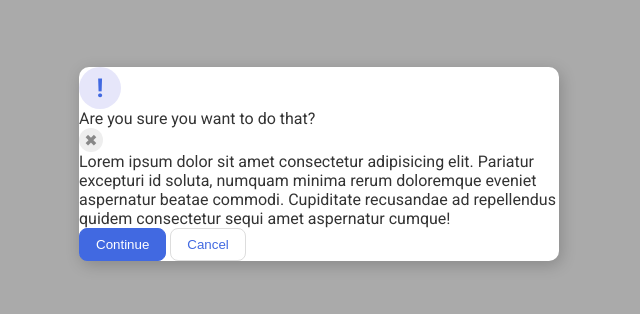
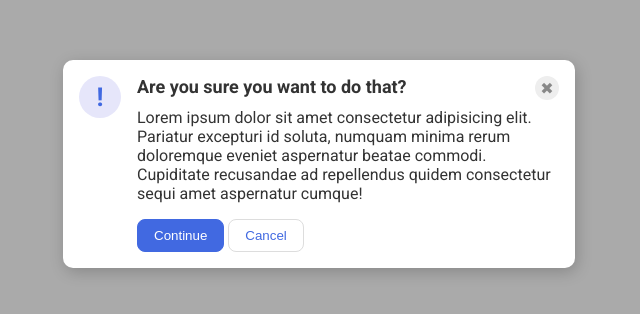
Before and after one commit to GoharKhan11/Odin-Lessons, a plain HTML site: page flex-exercises/5-flex-modal/index.html in a window 1280 px wide. Shown: the part 236-550 px from the top of the page, without its empty margins (321-961 px from the left). Drawn offline with Linux system fonts and the light colour scheme.

Commit message:
Add solution to 5-flex-modal

```diff
--- a/flex-exercises/5-flex-modal/index.html
+++ b/flex-exercises/5-flex-modal/index.html
@@ -8,13 +8,24 @@
     <title>Modal</title>
   </head>
   <body>
+
     <div class="modal">
+
       <div class="icon">!</div>
-      <div class="header">Are you sure you want to do that?</div>
-      <div class="close-button">✖</div>
-      <div class="text">Lorem ipsum dolor sit amet consectetur adipisicing elit. Pariatur excepturi id soluta, numquam minima rerum doloremque eveniet aspernatur beatae commodi. Cupiditate recusandae ad repellendus quidem consectetur sequi amet aspernatur cumque!</div>
-      <button class="continue">Continue</button>
-      <button class="cancel">Cancel</button>
+
+      <div class="content">
+        <div class="content-title">
+          <div class="header">Are you sure you want to do that?</div>
+          <div class="close-button">✖</div>
+        </div>
+        <div class="text">Lorem ipsum dolor sit amet consectetur adipisicing elit. Pariatur excepturi id soluta, numquam minima rerum doloremque eveniet aspernatur beatae commodi. Cupiditate recusandae ad repellendus quidem consectetur sequi amet aspernatur cumque!</div>
+        <div class="content-buttons">
+          <button class="continue">Continue</button>
+          <button class="cancel">Cancel</button>
+        </div>
+      </div>
+
     </div>
+
   </body>
 </html>
--- a/flex-exercises/5-flex-modal/style.css
+++ b/flex-exercises/5-flex-modal/style.css
@@ -64,3 +64,39 @@ button.cancel {
   border: 1px solid #ddd;
   color: royalblue;
 }
+
+/* ----- Solution ----- */
+
+.modal {
+  display: flex;
+  gap: 1rem;
+  padding: 1rem;;
+}
+
+.icon {
+  flex-shrink: 0;
+}
+
+.content {
+  justify-self: flex-start;
+  align-self: flex-start;
+  gap: 12rem;
+  flex: 1 0;
+  margin: 0rem;
+  padding: 0rem;
+}
+
+.content-title {
+  display: flex;
+  flex-direction: row;
+  justify-content: space-between;
+  font-weight: bold;
+  font-size: 18px;
+  margin-bottom: 0.5rem;
+}
+
+.text {
+  margin-bottom: 1rem;
+}
+
+/* -------------------- */
```
